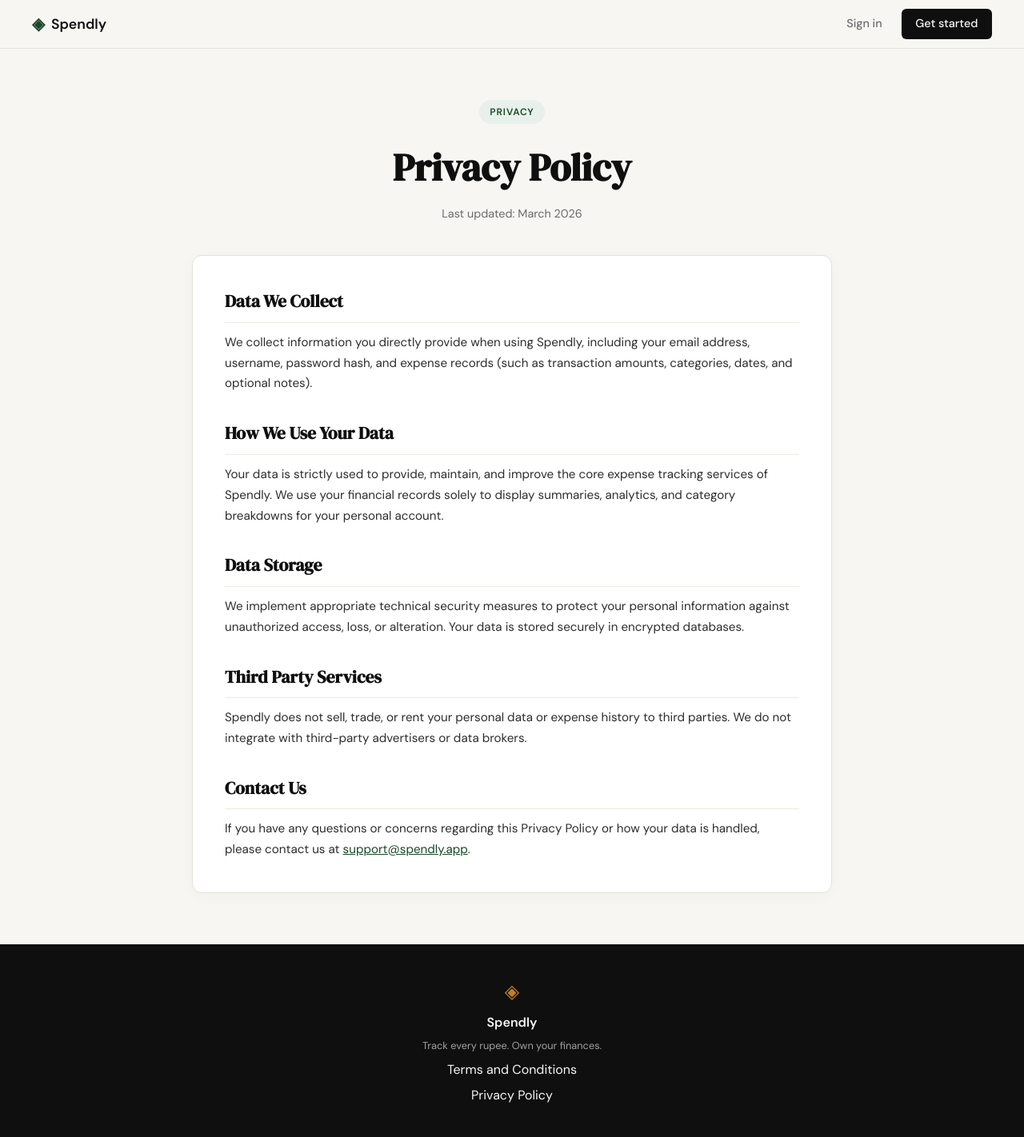
After one commit to yashh-alpha/spendly, a Flask app: page /privacy in a window 1280 px wide. The commit adds this page. Shown: the whole page at 80% size. Run offline with Flask 3, Linux system fonts and the light colour scheme.

Commit message:
privacy: add /privacy route, privacy.html template, update footer link and style
Co-Authored-By: Claude Sonnet 5.5 <noreply@anthropic.com>

```diff
--- a/app.py
+++ b/app.py
@@ -15,6 +15,11 @@ def landing():
 @app.route("/terms")
 def terms():
     return render_template("terms.html")
+
+
+@app.route("/privacy")
+def privacy():
+    return render_template("privacy.html")
 
 
 @app.route("/register")
--- a/templates/base.html
+++ b/templates/base.html
@@ -35,7 +35,7 @@
             <span class="footer-name">Spendly</span>
             <p class="footer-copy">Track every rupee. Own your finances.</p>
             <a href="{{ url_for('terms') }}">Terms and Conditions</a>
-            <a href="#">Privacy Policy</a>
+            <a href="{{ url_for('privacy') }}">Privacy Policy</a>
         </div>
     </footer>
 
--- a/templates/landing.html
+++ b/templates/landing.html
@@ -18,7 +18,7 @@
         </p>
         <div class="hero-actions">
             <a href="{{ url_for('register') }}" class="btn-primary">Start tracking free</a>
-            <a href="{{ url_for('terms') }}" class="btn-ghost">Terms and Conditions</a>
+            <a href="{{ url_for('login') }}" class="btn-ghost">Sign in</a>
         </div>
     </div>
     <div class="hero-visual">
--- /dev/null
+++ b/templates/privacy.html
@@ -0,0 +1,42 @@
+{% extends "base.html" %}
+
+{% block title %}Spendly — Privacy Policy{% endblock %}
+
+{% block content %}
+<section class="terms-section">
+    <div class="terms-container">
+        <header class="terms-header">
+            <span class="terms-badge">Privacy</span>
+            <h1 class="terms-title">Privacy Policy</h1>
+            <p class="terms-subtitle">Last updated: March 2026</p>
+        </header>
+
+        <div class="terms-card">
+            <div class="terms-group">
+                <h2>Data We Collect</h2>
+                <p>We collect information you directly provide when using Spendly, including your email address, username, password hash, and expense records (such as transaction amounts, categories, dates, and optional notes).</p>
+            </div>
+
+            <div class="terms-group">
+                <h2>How We Use Your Data</h2>
+                <p>Your data is strictly used to provide, maintain, and improve the core expense tracking services of Spendly. We use your financial records solely to display summaries, analytics, and category breakdowns for your personal account.</p>
+            </div>
+
+            <div class="terms-group">
+                <h2>Data Storage</h2>
+                <p>We implement appropriate technical security measures to protect your personal information against unauthorized access, loss, or alteration. Your data is stored securely in encrypted databases.</p>
+            </div>
+
+            <div class="terms-group">
+                <h2>Third Party Services</h2>
+                <p>Spendly does not sell, trade, or rent your personal data or expense history to third parties. We do not integrate with third-party advertisers or data brokers.</p>
+            </div>
+
+            <div class="terms-group">
+                <h2>Contact Us</h2>
+                <p>If you have any questions or concerns regarding this Privacy Policy or how your data is handled, please contact us at <a href="mailto:support@spendly.app" style="color: var(--accent); text-decoration: underline;">support@spendly.app</a>.</p>
+            </div>
+        </div>
+    </div>
+</section>
+{% endblock %}
```
